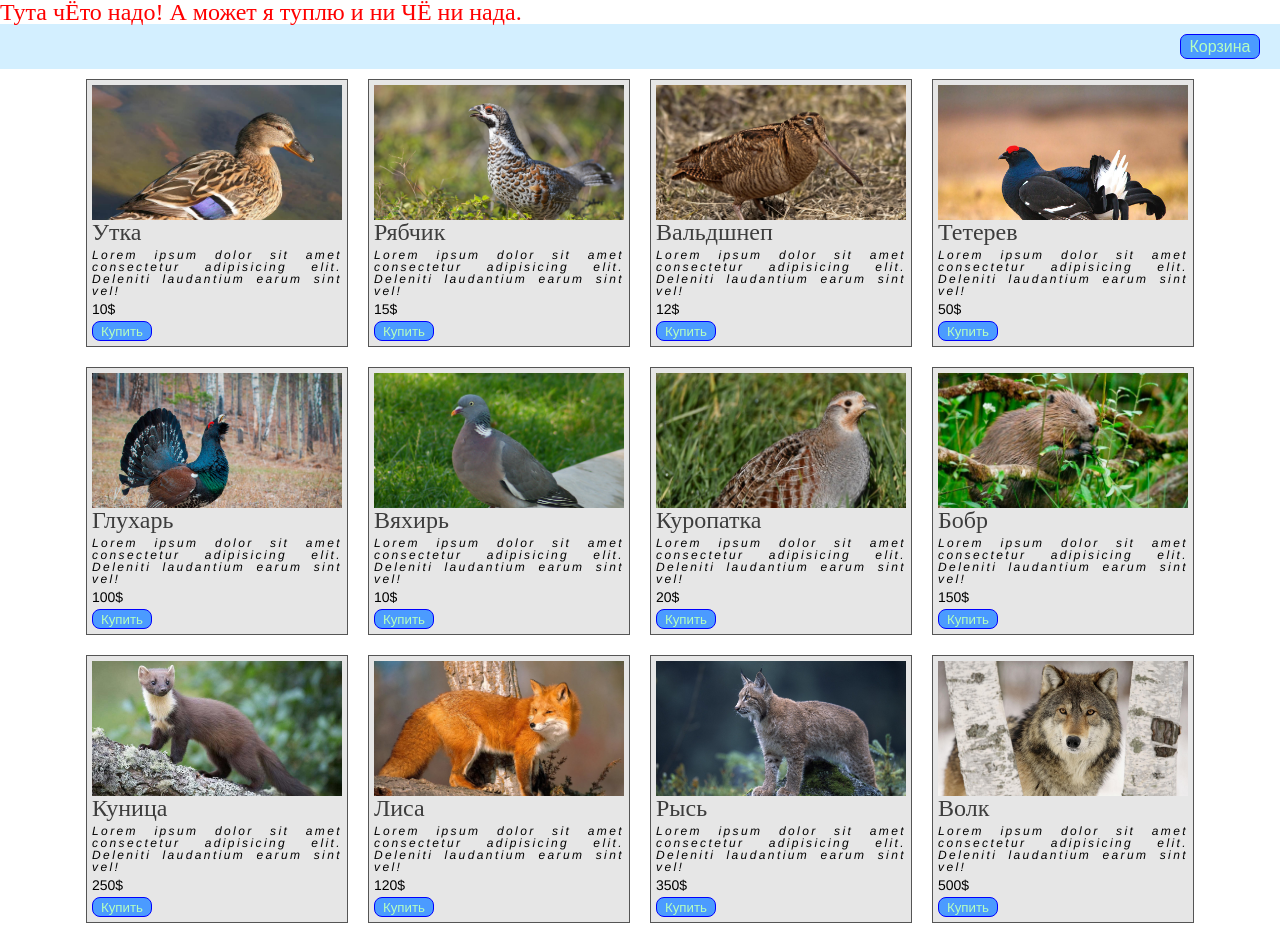
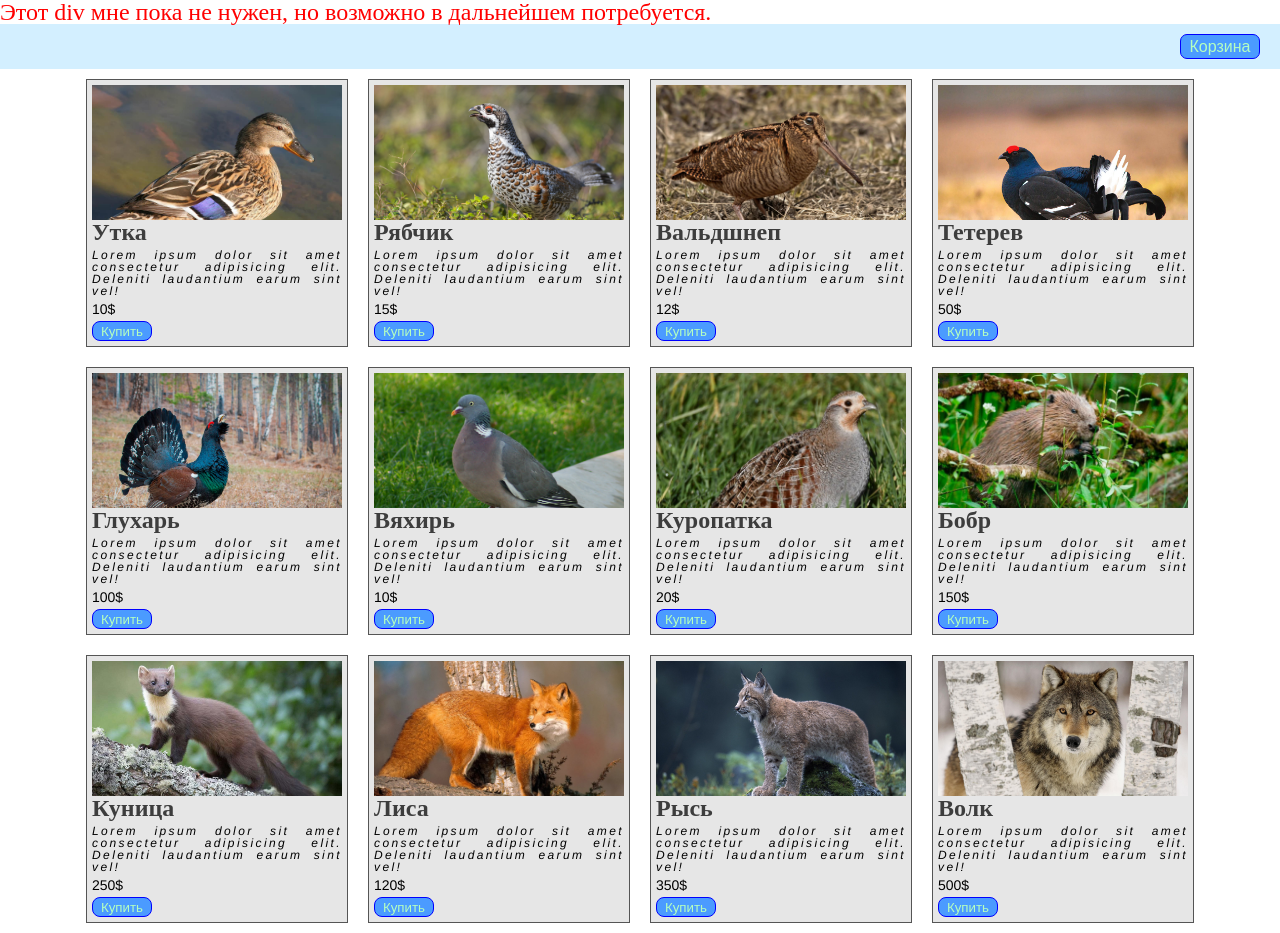
Before and after one commit to AlexS342/AdvancedJavaScriptCourse, a plain HTML site: page lesson-1/index.html in a window 1280 px wide. Drawn offline with Linux system fonts and the light colour scheme.

Commit message:
Убрал пустые строки

```diff
--- a/lesson-1/index.html
+++ b/lesson-1/index.html
@@ -12,7 +12,7 @@
 <body>
     <header>
         <div class="cart-search">
-            Тута чЁто надо! А может я туплю и ни ЧЁ ни нада.
+            Этот div мне пока не нужен, но возможно в дальнейшем потребуется.
         </div>
         <div class="cart-wrpButton">
             <button class="cart-button" type="button">Корзина</button>
--- a/lesson-1/script.js
+++ b/lesson-1/script.js
@@ -17,7 +17,6 @@ const renderGoodsList = (list) => {
     list.forEach((el) => {
         let goodsList = renderGoodsItem(el);
         document.querySelector('.goods-list').innerHTML += goodsList;
-
     });
 }
 
--- a/lesson-1/style.css
+++ b/lesson-1/style.css
@@ -1,11 +1,12 @@
+/*CSS RESET*/
 /* http://meyerweb.com/eric/tools/css/reset/
     v2.0 | 20110126
     License: none (public domain)
 */
-html, body, div, span, applet, object, iframe, h1, h2, h3, h4, h5, h6, p, blockquote, pre, a, abbr, acronym, address, big, cite, code, del, dfn, em,
-img, ins, kbd, q, s, samp, small, strike, strong, sub, sup, tt, var, b, u, i, center, dl, dt, dd, ol, ul, li, fieldset, form, label, legend, table,
-caption, tbody, tfoot, thead, tr, th, td, article, aside, canvas, details, embed, figure, figcaption, footer, header, hgroup, menu, nav, output, ruby,
-section, summary, time, mark, audio, video {margin: 0; padding: 0; border: 0; font-size: 100%; font: inherit; vertical-align: baseline;}
+html, body, div, span, applet, object, iframe, h1, h2, h3, h4, h5, h6, p, blockquote, pre, a, abbr, acronym, address, big, cite, code, del, dfn,
+em, img, ins, kbd, q, s, samp, small, strike, strong, sub, sup, tt, var, b, u, i, center, dl, dt, dd, ol, ul, li, fieldset, form, label, legend,
+table, caption, tbody, tfoot, thead, tr, th, td, article, aside, canvas, details, embed, figure, figcaption, footer, header, hgroup, menu, nav,
+output, ruby, section, summary, time, mark, audio, video {margin: 0; padding: 0; border: 0; font-size: 100%; ont: inherit; vertical-align: baseline;}
 /* HTML5 display-role reset for older browsers */
 article, aside, details, figcaption, figure, footer, header, hgroup, menu, nav, section {display: block;}
 body {line-height: 1;}
@@ -14,7 +15,7 @@ blockquote, q {quotes: none;}
 blockquote:before, blockquote:after, q:before, q:after {content: ''; content: none;}
 table {border-collapse: collapse; border-spacing: 0;}
 
-/*my styles*/
+/*Мои стили*/
 .cart-search {
     font-size: 24px;
     color: red;
```
